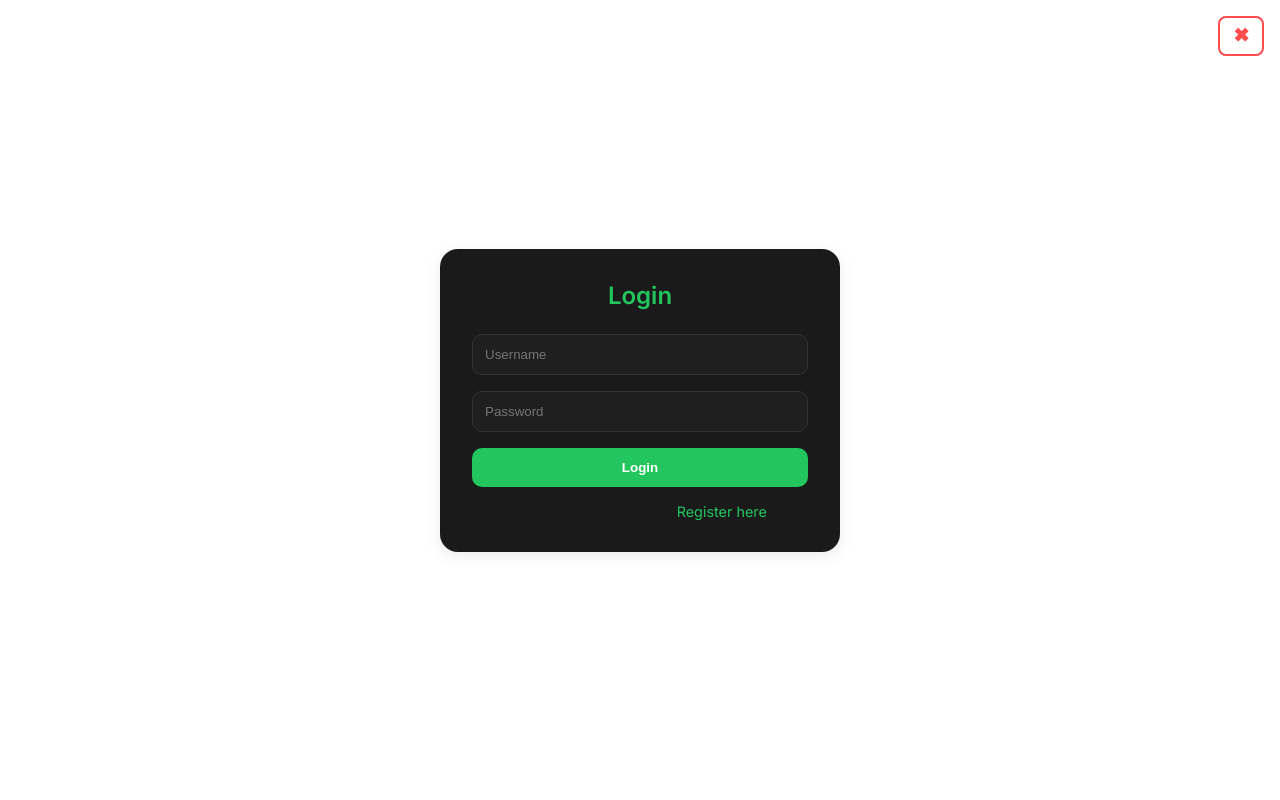
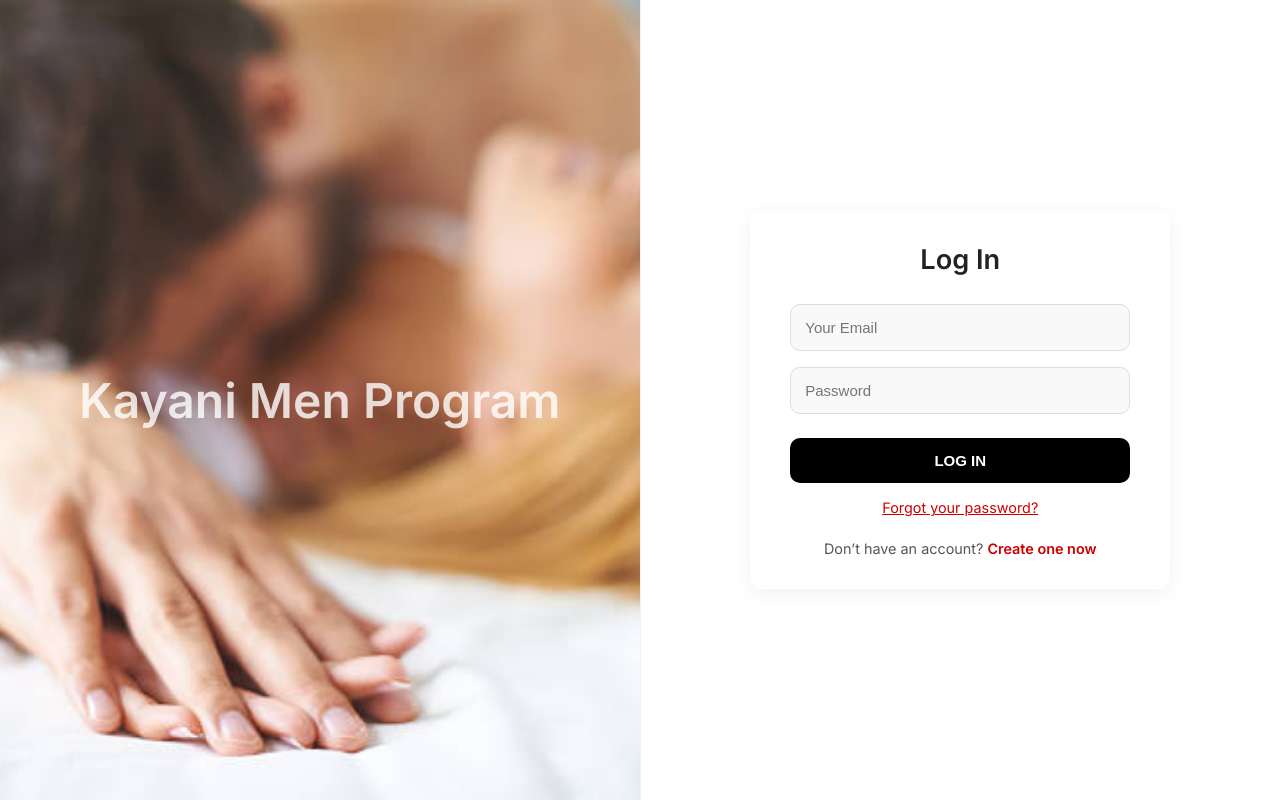
Before and after one commit to kayaniherbsgit/kilo-app, a React (Vite) app in the folder client/: page /login in a window 1280 px wide. Built offline with nearby package versions, Linux system fonts and the light colour scheme; no server answers.

Commit message:
Better Me

```diff
--- a/client/src/pages/Login.jsx
+++ b/client/src/pages/Login.jsx
@@ -1,13 +1,14 @@
-import React, { useState } from 'react';
-import axios from 'axios';
-import { useNavigate } from 'react-router-dom';
-import Loader from '../components/Loader';
-import { toast } from 'react-toastify';
+import React, { useState } from "react";
+import axios from "axios";
+import { useNavigate } from "react-router-dom";
+import "../styles/Auth.css";
+import Loader from "../components/Loader";
+import { toast } from "react-toastify";
 
 const BASE_URL = import.meta.env.VITE_API_URL;
 
 const Login = () => {
-  const [formData, setFormData] = useState({ username: '', password: '' });
+  const [formData, setFormData] = useState({ username: "", password: "" });
   const [loading, setLoading] = useState(false);
   const navigate = useNavigate();
 
@@ -17,66 +18,39 @@ const Login = () => {
   const handleSubmit = async (e) => {
     e.preventDefault();
     setLoading(true);
-
     try {
       const res = await axios.post(`${BASE_URL}/api/auth/login`, formData, {
-      headers: { 'Content-Type': 'application/json' }
+        headers: { "Content-Type": "application/json" },
       });
-
-    const fullUser = { ...res.data.user, token: res.data.token };
-    localStorage.setItem('user', JSON.stringify(fullUser));
-    localStorage.setItem('token', res.data.token);
-
-
-    setTimeout(() => {
-      if (res.data.user.isAdmin) {
-        navigate('/admin');
-      } else {
-        navigate('/home');
-      }
-    }, 1000);
+      localStorage.setItem("user", JSON.stringify({ ...res.data.user, token: res.data.token }));
+      localStorage.setItem("token", res.data.token);
+      navigate(res.data.user.isAdmin ? "/admin" : "/home");
     } catch (error) {
-    toast.error(error?.response?.data?.message || 'Login failed');
+      toast.error(error?.response?.data?.message || "Login failed");
     } finally {
       setLoading(false);
     }
   };
 
   return (
-    <>
-      {/* Close Button */}
-      <button
-        onClick={() => navigate('/')}
-        style={{
-          position: 'absolute',
-          top: '1rem',
-          right: '1rem',
-          background: 'rgba(255, 255, 255, 0.05)',
-          border: '2px solid #ff4c4c',
-          borderRadius: '8px',
-          color: '#ff4c4c',
-          fontSize: '1.2rem',
-          fontWeight: 'bold',
-          padding: '0.4rem 0.8rem',
-          cursor: 'pointer',
-          zIndex: 999
-        }}
-      >
-        ✖
-      </button>
+    <div className="auth-container">
+      {/* Left image side */}
+      <div className="auth-image">
+        <h1 className="brand-text">Kayani Men Program</h1>
+      </div>
 
-      <div style={containerStyle}>
+      {/* Right form side */}
+      <div className="auth-form-container">
         {loading && <Loader />}
-        <div style={boxStyle}>
-          <h2 style={titleStyle}>Login</h2>
+        <div className="auth-box">
+          <h2>Log In</h2>
           <form onSubmit={handleSubmit}>
             <input
               type="text"
               name="username"
-              placeholder="Username"
+              placeholder="Your Email"
               onChange={handleChange}
               required
-              style={inputStyle}
             />
             <input
               type="password"
@@ -84,78 +58,18 @@ const handleSubmit = async (e) => {
               placeholder="Password"
               onChange={handleChange}
               required
-              style={inputStyle}
             />
-            <button type="submit" style={buttonStyle}>
-              Login
-            </button>
+            <button type="submit">LOG IN</button>
           </form>
-          <div style={switchStyle}>
-            Don’t have an account?{' '}
-            <a href="/register" style={linkStyle}>
-              Register here
-            </a>
+
+          <a href="#" className="forgot-link">Forgot your password?</a>
+          <p className="switch-text">
+            Don’t have an account? <a href="/register">Create one now</a>
+          </p>
         </div>
       </div>
     </div>
-    </>
   );
 };
 
-// Styled objects
-const containerStyle = {
-  background: 'var(--bg)',
-  minHeight: '100vh',
-  display: 'flex',
-  justifyContent: 'center',
-  alignItems: 'center',
-};
-
-const boxStyle = {
-  background: 'var(--card)',
-  padding: '2rem',
-  borderRadius: 'var(--radius)',
-  boxShadow: 'var(--shadow)',
-  width: '90%',
-  maxWidth: '400px',
-};
-
-const titleStyle = {
-  textAlign: 'center',
-  marginBottom: '1.5rem',
-  color: 'var(--accent)',
-};
-
-const inputStyle = {
-  width: '100%',
-  padding: '0.75rem',
-  marginBottom: '1rem',
-  border: '1px solid #333',
-  borderRadius: '10px',
-  background: '#1f1f1f',
-  color: '#fff',
-};
-
-const buttonStyle = {
-  width: '100%',
-  background: 'var(--accent)',
-  color: '#fff',
-  border: 'none',
-  padding: '0.75rem',
-  borderRadius: '10px',
-  cursor: 'pointer',
-  fontWeight: 600,
-};
-
-const switchStyle = {
-  textAlign: 'center',
-  fontSize: '0.9rem',
-  marginTop: '1rem',
-};
-
-const linkStyle = {
-  color: 'var(--accent)',
-  textDecoration: 'none',
-};
-
 export default Login;
--- a/client/src/pages/Register.jsx
+++ b/client/src/pages/Register.jsx
@@ -1,18 +1,11 @@
-import React, { useState } from 'react';
-import axios from 'axios';
-import { useNavigate } from 'react-router-dom';
+import React, { useState } from "react";
+import axios from "axios";
+import { useNavigate } from "react-router-dom";
+import "../styles/Auth.css"; // ✅ Use the same style file as Login
 
 const BASE_URL = import.meta.env.VITE_API_URL;
 
-
-// List of Tanzanian regions for the dropdown
-// This list can be expanded or modified as needed
-// Source: https://en.wikipedia.org/wiki/Regions_of_Tanzania
-// Note: Ensure the list is up-to-date with the latest administrative divisions
-// as regions can change over time.
-// This list is based on the current administrative regions of Tanzania as of 2023.
-// It includes all 26 regions, which are the primary administrative divisions in Tanzania.
-
+// ✅ Full Tanzania region list for the dropdown
 const tanzaniaRegions = [
   "Arusha", "Dar es Salaam", "Dodoma", "Geita", "Iringa", "Kagera", "Katavi",
   "Kigoma", "Kilimanjaro", "Lindi", "Manyara", "Mara", "Mbeya", "Morogoro",
@@ -22,13 +15,13 @@ const tanzaniaRegions = [
 
 const Register = () => {
   const [formData, setFormData] = useState({
-    fullName: '',
-    username: '',
-    email: '',
-    phoneNumber: '',
-    whatsappNumber: '',
-    region: '',
-    password: '',
+    fullName: "",
+    username: "",
+    email: "",
+    phoneNumber: "",
+    whatsappNumber: "",
+    region: "",
+    password: "",
     avatar: null,
   });
 
@@ -42,7 +35,7 @@ const Register = () => {
   const handleSubmit = async (e) => {
     e.preventDefault();
 
-  const isAdmin = formData.username.trim().toLowerCase() === 'kayaniadmin';
+    const isAdmin = formData.username.trim().toLowerCase() === "kayaniadmin";
     const data = new FormData();
 
     for (const key in formData) {
@@ -51,132 +44,105 @@ const handleSubmit = async (e) => {
 
     try {
       await axios.post(`${BASE_URL}/api/auth/register`, data, {
-      headers: { 'Content-Type': 'multipart/form-data' },
+        headers: { "Content-Type": "multipart/form-data" },
       });
 
-    alert(isAdmin ? 'Admin registered! You can now login.' : 'Registration successful! Wait for admin approval.');
-    navigate('/login');
+      alert(isAdmin ? "Admin registered! You can now login." : "Registration successful! Wait for admin approval.");
+      navigate("/login");
     } catch (error) {
-  console.error('❌ FULL REGISTER ERROR:', error); // Show full error
-  console.error('❌ RESPONSE DATA:', error.response?.data); // Log server response
-  console.error('❌ STATUS:', error.response?.status); // Show status code
-  console.error('❌ HEADERS:', error.response?.headers); // Show headers
-
-  alert(
-    error.response?.data?.message ||
-    error.message ||
-    'Registration failed (unknown error)'
-  );
+      console.error("❌ FULL REGISTER ERROR:", error);
+      alert(error.response?.data?.message || error.message || "Registration failed (unknown error)");
     }
-
   };
 
+  return (
+    <div className="auth-container">
+      {/* ✅ Left Image Section */}
+      <div className="auth-image">
+        <h1 className="brand-text">Kayani Learn</h1>
+      </div>
 
-  return (
-    <>
-      {/* Close Button */}
-      <button
-        onClick={() => navigate('/')}
-        style={{
-          position: 'absolute',
-          top: '1rem',
-          right: '1rem',
-          background: 'rgba(255, 255, 255, 0.05)',
-          border: '2px solid #ff4c4c',
-          borderRadius: '8px',
-          color: '#ff4c4c',
-          fontSize: '1.2rem',
-          fontWeight: 'bold',
-          padding: '0.4rem 0.8rem',
-          cursor: 'pointer',
-          zIndex: 999
-        }}
-      >
-        ✖
-      </button>
+      {/* ✅ Right Form Section */}
+      <div className="auth-form-container">
+        <div className="auth-box">
+          <h2>Create Account</h2>
 
-      <div style={containerStyle}>
-        <div style={boxStyle}>
-          <h2 style={titleStyle}>Register</h2>
           <form onSubmit={handleSubmit} encType="multipart/form-data">
-            <input type="text" name="fullName" placeholder="Full Name" onChange={handleChange} required style={inputStyle} />
-            <input type="text" name="username" placeholder="Username" onChange={handleChange} required style={inputStyle} />
-            <input type="email" name="email" placeholder="Email" onChange={handleChange} required style={inputStyle} />
-            <input type="text" name="phoneNumber" placeholder="Phone Number" onChange={handleChange} required style={inputStyle} />
-            <input type="text" name="whatsappNumber" placeholder="WhatsApp Number" onChange={handleChange} required style={inputStyle} />
-            <select name="region" onChange={handleChange} required style={inputStyle}>
+            <input
+              type="text"
+              name="fullName"
+              placeholder="Full Name"
+              onChange={handleChange}
+              required
+            />
+
+            <input
+              type="text"
+              name="username"
+              placeholder="Username"
+              onChange={handleChange}
+              required
+            />
+
+            <input
+              type="email"
+              name="email"
+              placeholder="Email"
+              onChange={handleChange}
+              required
+            />
+
+            <input
+              type="text"
+              name="phoneNumber"
+              placeholder="Phone Number"
+              onChange={handleChange}
+              required
+            />
+
+            <input
+              type="text"
+              name="whatsappNumber"
+              placeholder="WhatsApp Number"
+              onChange={handleChange}
+              required
+            />
+
+            <select name="region" onChange={handleChange} required>
               <option value="">Select Region</option>
               {tanzaniaRegions.map((region) => (
-                <option key={region} value={region}>{region}</option>
+                <option key={region} value={region}>
+                  {region}
+                </option>
               ))}
             </select>
-            <input type="password" name="password" placeholder="Password" onChange={handleChange} required style={inputStyle} />
-            <input type="file" name="avatar" accept="image/*" onChange={handleChange} required style={inputStyle} />
-            <button type="submit" style={buttonStyle}>Register</button>
+
+            <input
+              type="password"
+              name="password"
+              placeholder="Password"
+              onChange={handleChange}
+              required
+            />
+
+            <input
+              type="file"
+              name="avatar"
+              accept="image/*"
+              onChange={handleChange}
+              required
+            />
+
+            <button type="submit">REGISTER</button>
           </form>
-          <div style={switchStyle}>
-            Already have an account? <a href="/login" style={linkStyle}>Back to Login</a>
+
+          <p className="switch-text">
+            Already have an account? <a href="/login">Back to Login</a>
+          </p>
         </div>
       </div>
     </div>
-    </>
   );
 };
 
-// Styled components
-const containerStyle = {
-  background: 'var(--bg)',
-  minHeight: '100vh',
-  display: 'flex',
-  justifyContent: 'center',
-  alignItems: 'center',
-};
-
-const boxStyle = {
-  background: 'var(--card)',
-  padding: '2rem',
-  borderRadius: 'var(--radius)',
-  boxShadow: 'var(--shadow)',
-  width: '90%',
-  maxWidth: '500px',
-};
-
-const titleStyle = {
-  textAlign: 'center',
-  marginBottom: '1.5rem',
-  color: 'var(--accent)',
-};
-
-const inputStyle = {
-  width: '100%',
-  padding: '0.75rem',
-  marginBottom: '1rem',
-  border: '1px solid #333',
-  borderRadius: '10px',
-  background: '#1f1f1f',
-  color: '#fff',
-};
-
-const buttonStyle = {
-  width: '100%',
-  background: 'var(--accent)',
-  color: '#fff',
-  border: 'none',
-  padding: '0.75rem',
-  borderRadius: '10px',
-  cursor: 'pointer',
-  fontWeight: 600,
-};
-
-const switchStyle = {
-  textAlign: 'center',
-  fontSize: '0.9rem',
-  marginTop: '1rem',
-};
-
-const linkStyle = {
-  color: 'var(--accent)',
-  textDecoration: 'none',
-};
-
 export default Register;
--- a/client/src/styles/Auth.css
+++ b/client/src/styles/Auth.css
@@ -1,97 +1,165 @@
+/* ✅ Main Container */
 .auth-container {
-  background-color: #ffffff;
-  color: #000;
-  min-height: 100vh;
+  display: flex;
+  height: 100vh;
+  background: #fff; /* Full white background */
+  font-family: 'Inter', sans-serif;
+}
+
+/* ✅ Left Image Section */
+.auth-image {
+  flex: 1;
+  background: url('/images/hero.jpg') center/cover no-repeat;
   display: flex;
   align-items: center;
   justify-content: center;
+  position: relative;
+  border-right: 1px solid #f0f0f0; /* Clean divider line */
 }
 
-.auth-box {
-  background-color: #f5f5f5;
-  padding: 2rem;
-  border-radius: 12px;
-  width: 90%;
-  max-width: 400px;
-  box-shadow: 0 0 15px rgba(0, 0, 0, 0.1);
+.brand-text {
+  position: absolute;
+  color: rgba(255, 255, 255, 0.8);
+  font-size: 3rem;
+  font-weight: bold;
 }
 
-.auth-box h2 {
-  text-align: center;
-  margin-bottom: 1.5rem;
-  color: #1c651b;
+/* ✅ Right Form Section */
+.auth-form-container {
+  flex: 1;
+  display: flex;
+  justify-content: center;
+  align-items: center;
+  background: #ffffff;
 }
 
-.auth-box input[type="text"],
-.auth-box input[type="password"],
-.auth-box input[type="file"] {
+/* ✅ Form Box (Floating Card Look) */
+.auth-box {
   width: 100%;
-  padding: 0.75rem;
-  margin-bottom: 1rem;
-  border: 1px solid #ccc;
-  border-radius: 8px;
-  background-color: #fff;
-  color: #000;
+  max-width: 420px;
+  padding: 2rem 2.5rem;
+  background: #ffffff;
+  text-align: center;
+  border-radius: 12px;
+  box-shadow: 0 4px 20px rgba(0, 0, 0, 0.06);
 }
 
+/* ✅ Title */
+.auth-box h2 {
+  margin-bottom: 1.8rem;
+  font-size: 1.7rem;
+  font-weight: 600;
+  color: #222;
+}
+
+/* ✅ All Inputs & Dropdown */
+.auth-box input,
+.auth-box select {
+  width: 100%;
+  padding: 14px;
+  margin-bottom: 1rem;
+  border: 1px solid #ddd;
+  border-radius: 10px;
+  font-size: 15px;
+  transition: all 0.2s ease;
+  background-color: #f9f9f9;
+}
+
+.auth-box input:focus,
+.auth-box select:focus {
+  outline: none;
+  border-color: #333;
+  background-color: #fff;
+}
+
+/* ✅ File Upload Styling */
+.auth-box input[type="file"] {
+  padding: 8px;
+  border: none;
+  background: transparent;
+  margin-bottom: 1.5rem;
+}
+
+/* Hide ugly native file button */
+.auth-box input[type="file"]::-webkit-file-upload-button {
+  visibility: hidden;
+}
+
+.auth-box input[type="file"]::before {
+  content: '📁 Upload Avatar';
+  display: inline-block;
+  background: #eee;
+  padding: 10px 15px;
+  border-radius: 8px;
+  border: 1px solid #ccc;
+  cursor: pointer;
+  font-weight: 500;
+  transition: background 0.2s ease;
+}
+
+.auth-box input[type="file"]:hover::before {
+  background: #ddd;
+}
+
+/* ✅ Button Styling */
 .auth-box button {
-  padding: 0.75rem 2rem;
-  margin: 0 auto; /* center horizontally */
-  margin-top: 1rem;
-  background-color: #34a853;
+  width: 100%;
+  padding: 14px;
+  background: #000;
+  color: white;
   border: none;
   border-radius: 10px;
-  color: #fff;
-  font-size: 1rem;
   font-weight: 600;
+  font-size: 15px;
   cursor: pointer;
-  box-shadow: 0 4px 8px rgba(52, 168, 83, 0.2);
-  transition: all 0.3s ease;
-  display: block;
+  transition: background 0.3s ease;
+  margin-top: 0.5rem;
 }
 
-
-
 .auth-box button:hover {
-  background-color: #1c651b;
-  box-shadow: 0 6px 12px rgba(28, 101, 27, 0.3);
+  background: #333;
 }
 
-.auth-box form {
-  display: flex;
-  flex-direction: column;
-  gap: 0.75rem;
+/* ✅ Forgot Password Link */
+.forgot-link {
+  display: block;
+  margin-top: 1rem;
+  font-size: 0.9rem;
+  color: #c00;
 }
 
-
-.auth-box .switch-link {
-  margin-top: 1rem;
-  text-align: center;
+/* ✅ Switch Text (Login/Register) */
+.switch-text {
+  margin-top: 1.5rem;
   font-size: 0.9rem;
+  color: #555;
 }
 
-.auth-box .switch-link a {
-  color: #1c651b;
+.switch-text a {
+  color: #c00;
   text-decoration: none;
-  font-weight: 600;
+  font-weight: bold;
 }
 
-.auth-box .switch-link a:hover {
-  text-decoration: underline;
+/* ✅ MOBILE: Stack Layout */
+@media (max-width: 768px) {
+  .auth-container {
+    flex-direction: column;
+  }
+
+  .auth-image {
+    display: none;
+    border-right: none; /* Remove line when hidden */
+  }
+
+  .auth-form-container {
+    flex: unset;
+    height: 100vh;
+    padding: 2rem;
+  }
+
+  .auth-box {
+    box-shadow: none;
+    padding: 1.5rem;
+  }
 }
-
-.switch-link {
-  margin-top: 1rem;
-  text-align: center;
-  font-size: 0.9rem;
-}
-
-.switch-link a {
-  color: #1c651b;
-  text-decoration: none;
-  font-weight: 600;
-}
-
-.switch-link a:hover {
-  text-decoration: underline;
-}
```
Also changed, not shown: client/public/images/hero.jpg (renamed from client/public/images/kpg7.jpg). Lines whose indentation alone changed are shown as unchanged.
